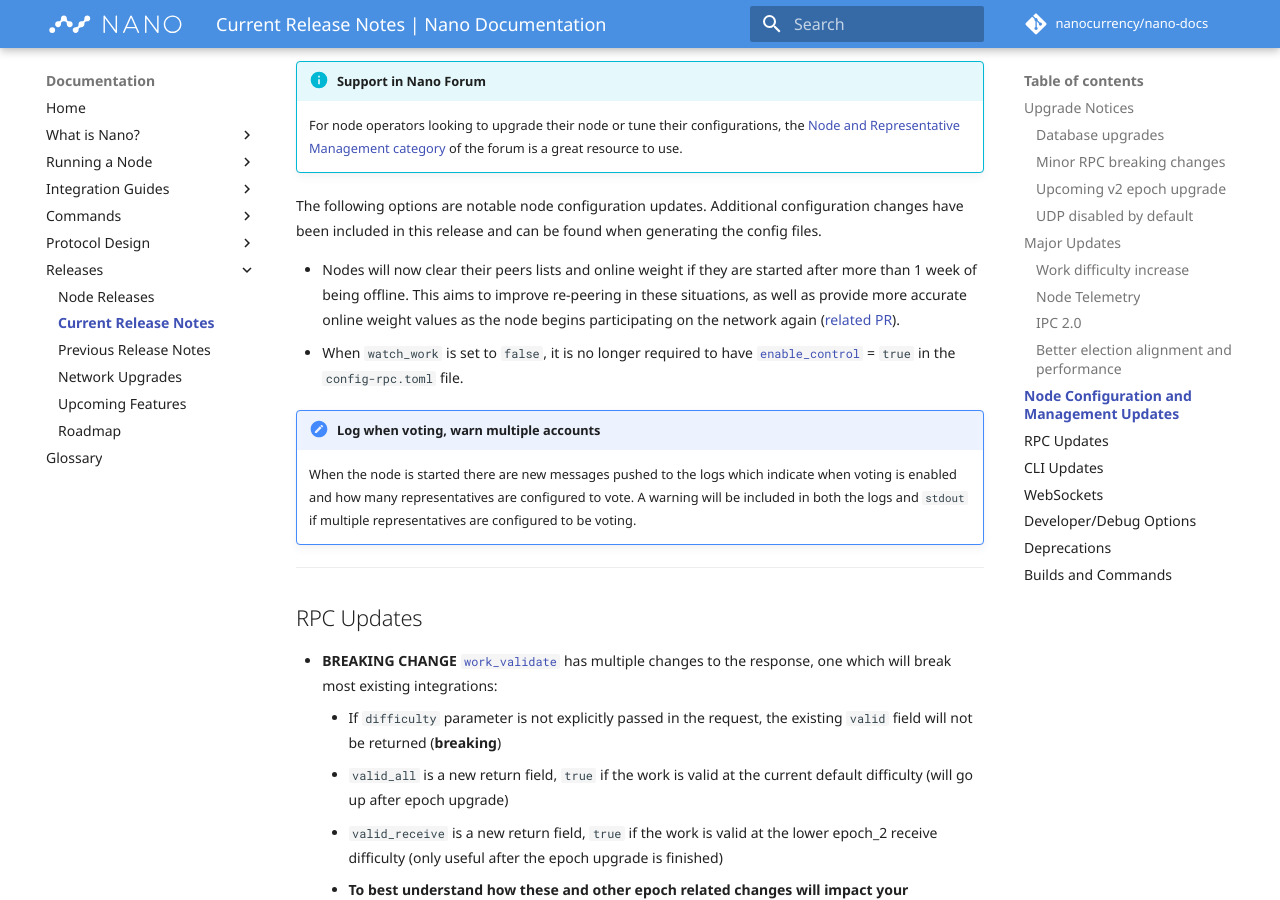
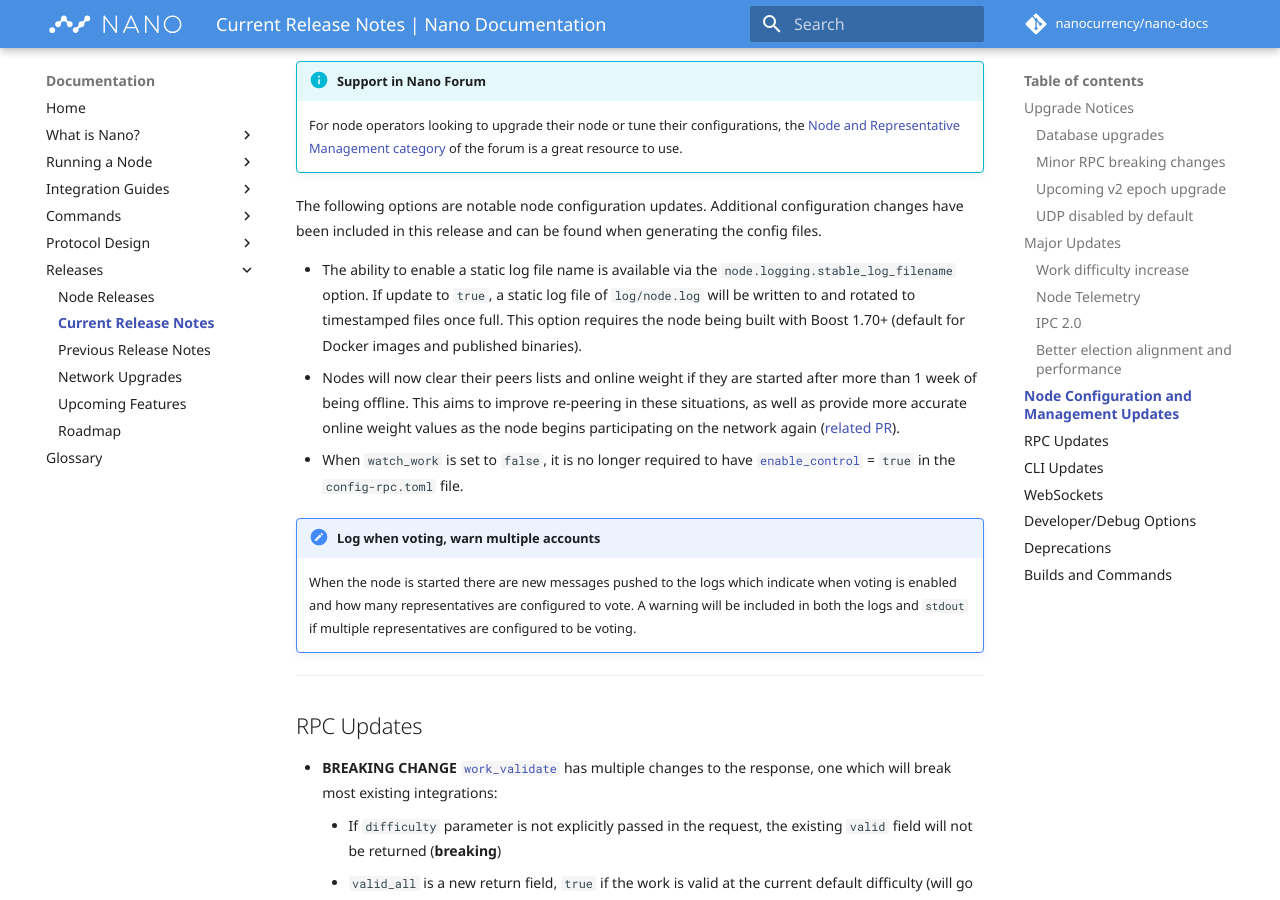
Before and after one commit to nanocurrency/nano-docs, an MkDocs documentation site: the page built from docs/releases/current-release-notes.md, in a window 1280 px wide and 900 px high, scrolled down 3003 px. Built offline with MkDocs 1.6.1 and Material for MkDocs 9.7.7, drawn with Linux system fonts in a browser that asks for light colours; comment, search, counter and statistics services are not loaded.

Commit message:
Add callout for static log file option

```diff
--- a/docs/releases/current-release-notes.md
+++ b/docs/releases/current-release-notes.md
@@ -70,6 +70,7 @@
 
 The following options are notable node configuration updates. Additional configuration changes have been included in this release and can be found when generating the config files.
 
+* The ability to enable a static log file name is available via the `node.logging.stable_log_filename` option. If update to `true`, a static log file of `log/node.log` will be written to and rotated to timestamped files once full. This option requires the node being built with Boost 1.70+ (default for Docker images and published binaries).
 * Nodes will now clear their peers lists and online weight if they are started after more than 1 week of being offline. This aims to improve re-peering in these situations, as well as provide more accurate online weight values as the node begins participating on the network again ([related PR](https://github.com/nanocurrency/nano-node/pull/2506)).
 * When `watch_work` is set to `false`, it is no longer required to have [`enable_control`](/running-a-node/configuration/#enable_control) = `true` in the `config-rpc.toml` file.
 
```
